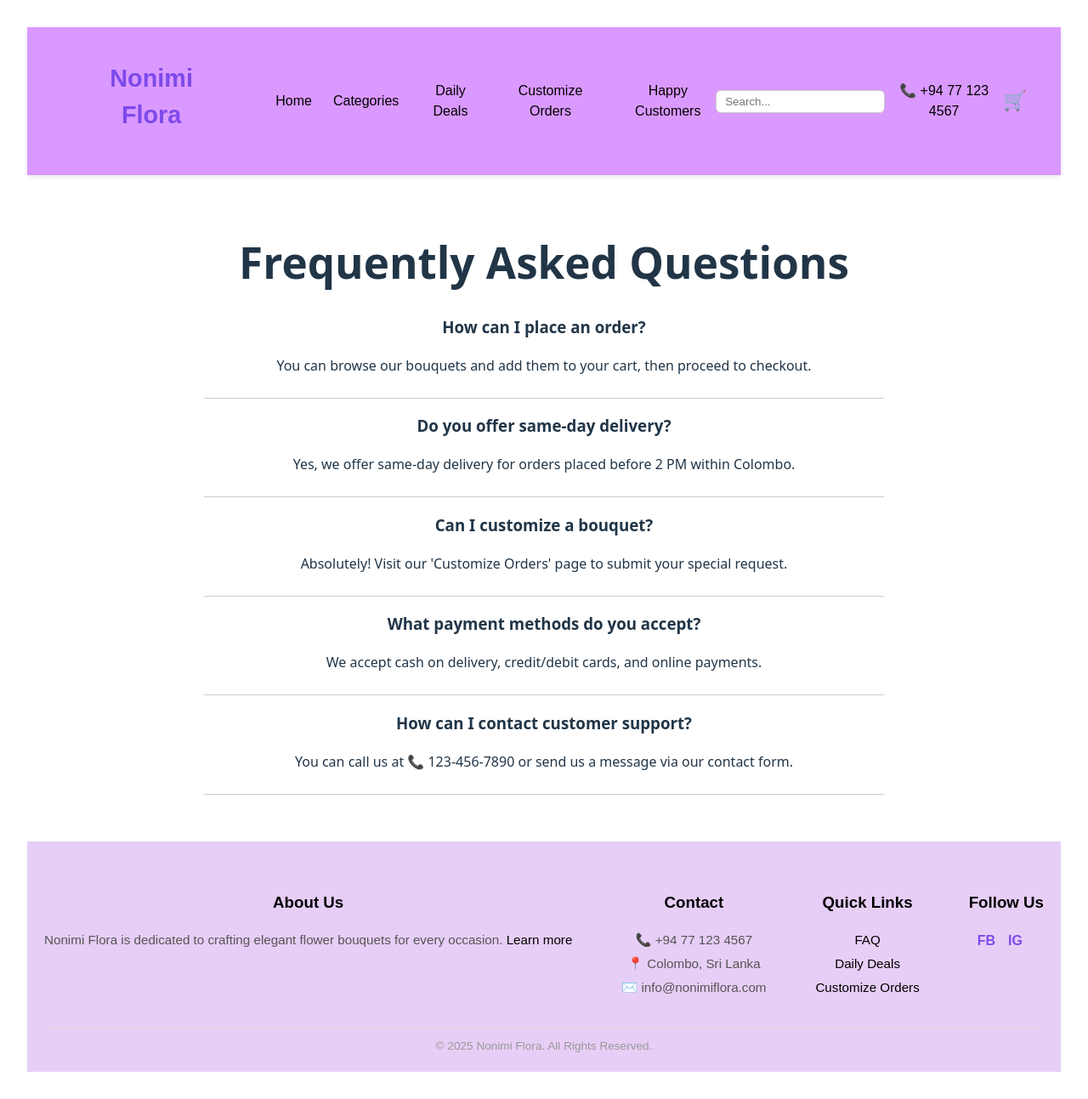
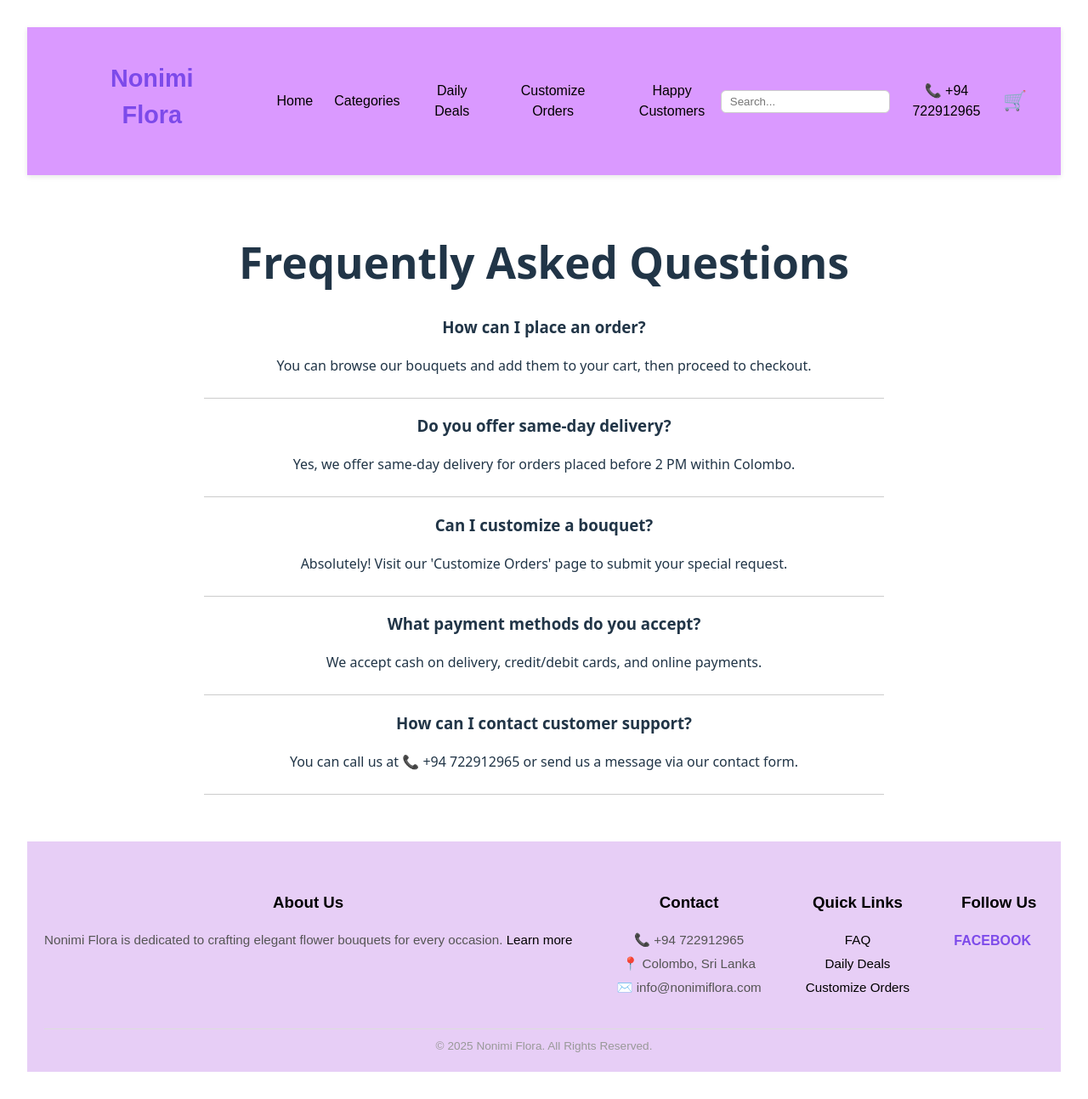
Before and after one commit to Vethmii/Flower_Bouquet_Website, a React (Vite) app in the folder frontend/: page /faq in a window 1280 px wide. Shown: the whole page at 85% size. Built offline with nearby package versions, Linux system fonts and the light colour scheme.

Commit message:
Update Social Media Links

```diff
--- a/frontend/src/Pages/FAQ.jsx
+++ b/frontend/src/Pages/FAQ.jsx
@@ -20,7 +20,7 @@ const FAQ = () => {
     },
     {
       question: "How can I contact customer support?",
-      answer: "You can call us at 📞 123-456-7890 or send us a message via our contact form."
+      answer: "You can call us at 📞 +94 722912965 or send us a message via our contact form."
     }
   ];
 
--- a/frontend/src/components/Footer.css
+++ b/frontend/src/components/Footer.css
@@ -2,7 +2,7 @@
   background-color: #E7CEF6;
   padding: 40px 20px 20px 20px;
   font-family: 'Poppins', sans-serif;
-  color: #ffffff; /* white text for contrast */
+  color: #fff8f8; /* white text for contrast */
 }
 
 .footer-container {
--- a/frontend/src/components/Footer.jsx
+++ b/frontend/src/components/Footer.jsx
@@ -18,7 +18,7 @@ const Footer = () => {
         {/* Contact */}
         <div className="footer-section">
           <h3>Contact</h3>
-          <p>📞 +94 77 123 4567</p>
+          <p>📞 +94 722912965</p>
           <p>📍 Colombo, Sri Lanka</p>
           <p>✉️ info@nonimiflora.com</p>
         </div>
@@ -37,8 +37,8 @@ const Footer = () => {
         <div className="footer-section">
           <h3>Follow Us</h3>
           <div className="social-icons">
-            <a href="https://m.facebook.com/679207945283802/" target="_blank" rel="noopener noreferrer">FB</a>
-            <a href="https://instagram.com" target="_blank" rel="noopener noreferrer">IG</a>
+            <a href="https://m.facebook.com/679207945283802/" target="_blank" rel="noopener noreferrer">FACEBOOK</a>
+
           </div>
         </div>
       </div>
--- a/frontend/src/components/Header.jsx
+++ b/frontend/src/components/Header.jsx
@@ -30,7 +30,7 @@ const Header = () => {
 
       <div className="header-right">
         <input type="text" placeholder="Search..." className="search-bar" />
-        <div className="contact">📞 +94 77 123 4567</div>
+        <div className="contact">📞 +94 722912965</div>
         <div className="cart">🛒</div>
       </div>
     </header>
```
